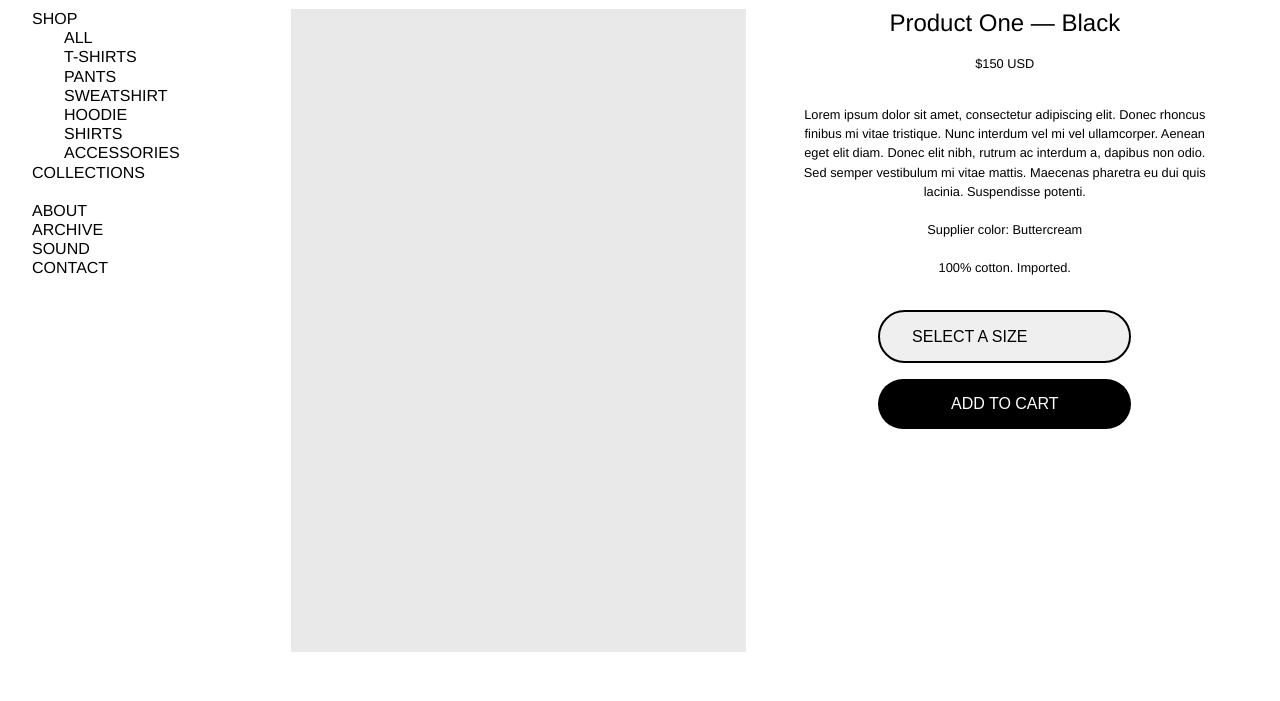
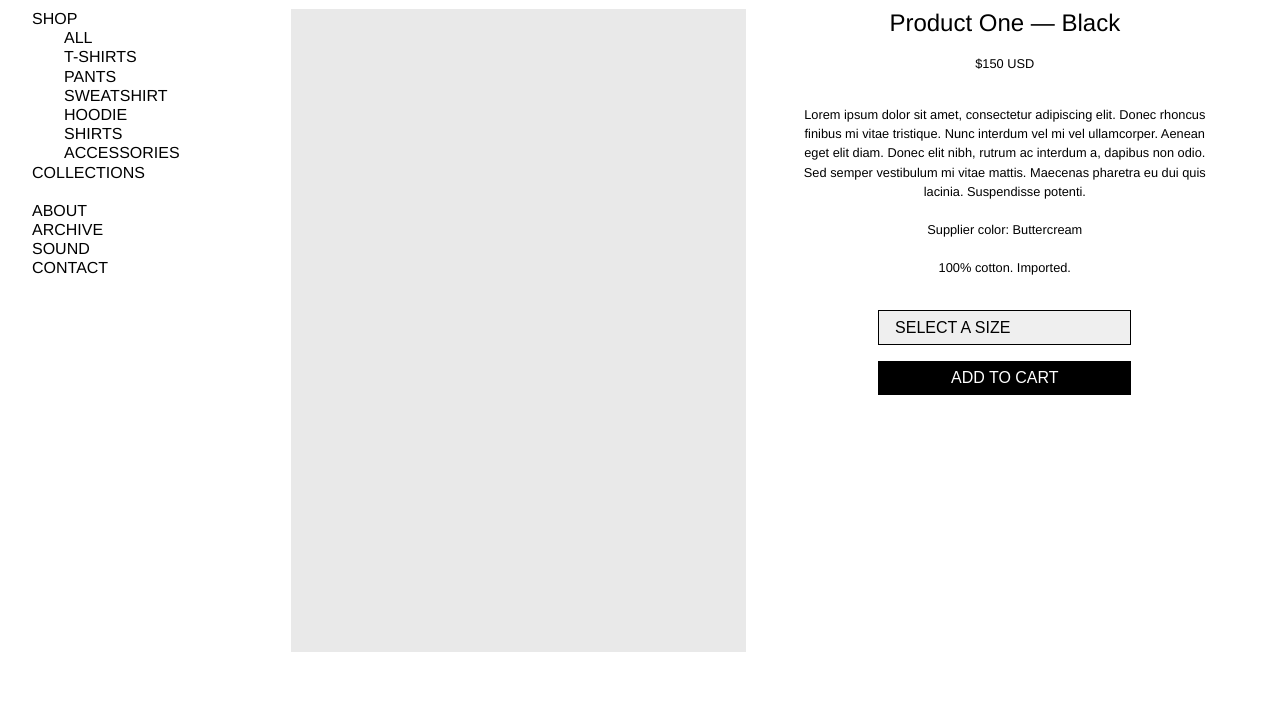
Before and after one commit to goremade/astrumusa, a plain HTML site: page product.html in a window 1280 px wide. Shown: the part 87-788 px from the top of the page. Drawn offline with Linux system fonts and the light colour scheme.

Commit message:
Update style.css

```diff
--- a/style.css
+++ b/style.css
@@ -221,9 +221,9 @@ select {
 	font-weight: 500;
 	text-transform: uppercase;
 	width: 60%;
-	padding: 1rem 2rem 1rem 2rem;
-	border: 2px solid #000;
-	border-radius: 2rem;
+	padding: 0.5rem 1rem 0.5rem 1rem;
+	border: 1px solid #000;
+	border-radius: 0;
 	outline: none;
 	cursor: pointer;
 
@@ -237,9 +237,9 @@ select {
 	font-weight: 500;
 	text-transform: uppercase;
 	width: 60%;
-	padding: 1rem;
+	padding: 0.5rem 0.5rem 0.5rem 0.5rem;
 	border: none;
-	border-radius: 2rem;
+	border-radius: 0;
 	cursor: pointer;
 
 }
```
